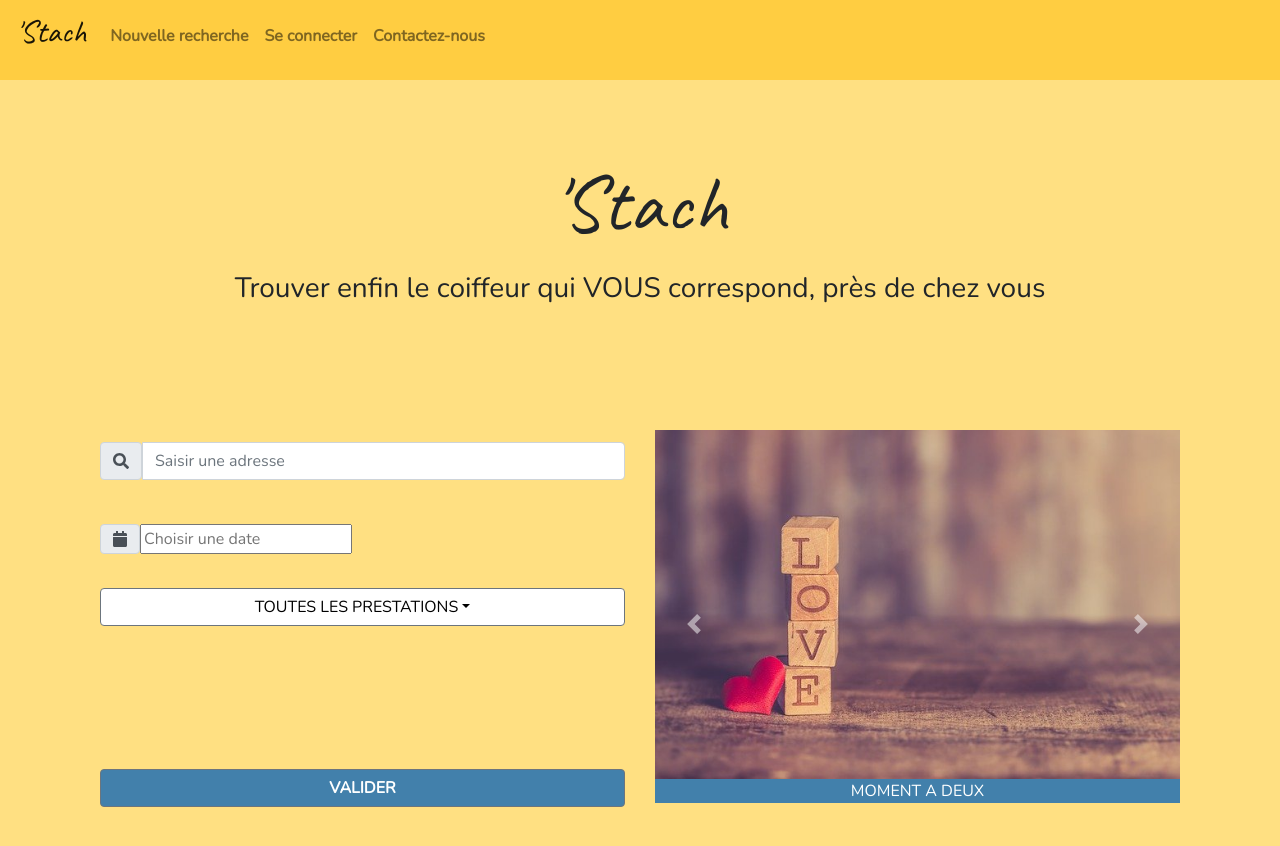
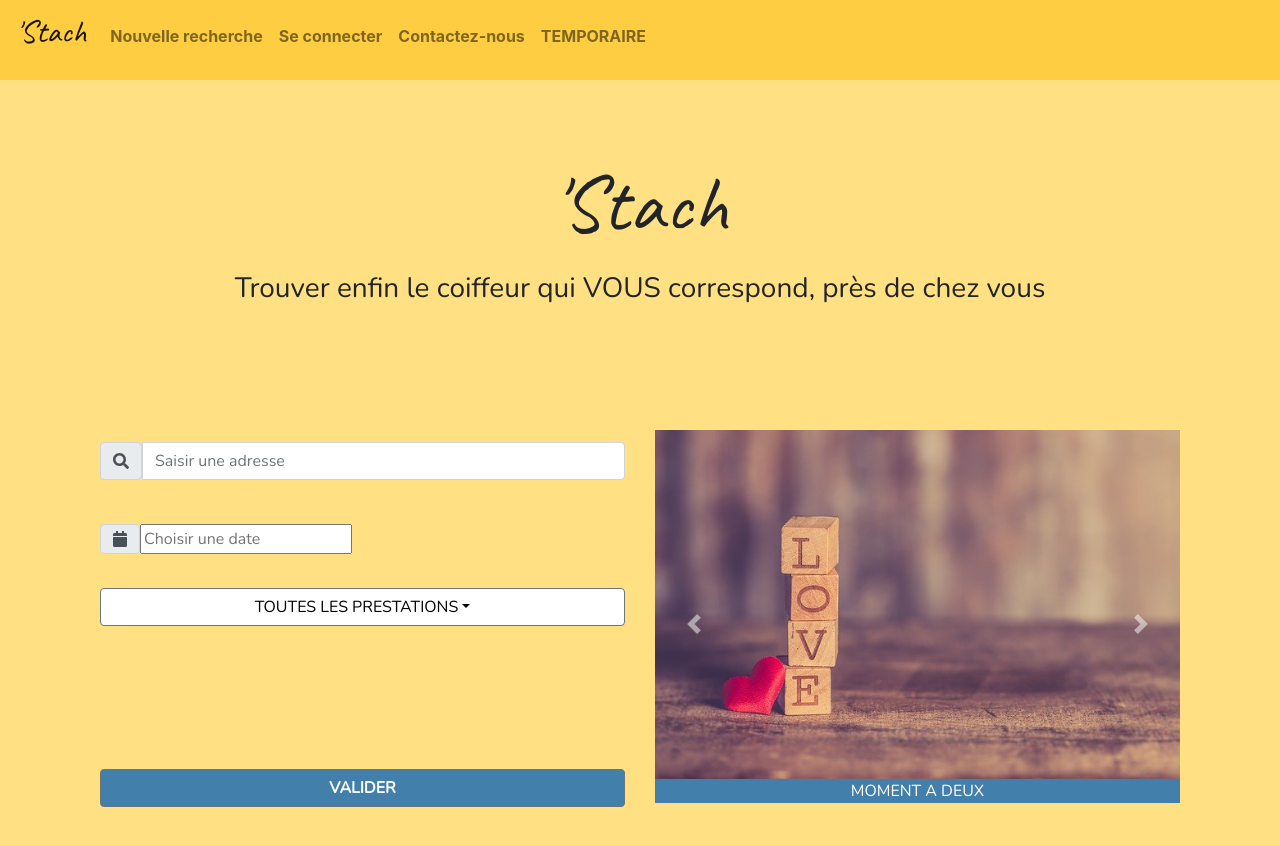
Before and after one commit to JulietteReve/stach-perso, a React (Create React App) app in the folder reactapp/: page / in a window 1280 px wide. Shown: the top 846 px of the page. Built offline with nearby package versions, Linux system fonts and the light colour scheme.

Commit message:
régler la nav-bar

```diff
--- a/reactapp/src/App.js
+++ b/reactapp/src/App.js
@@ -18,6 +18,7 @@ import ProfileScreen from './screens/ProfileScreen';
 import ShopScreen from './screens/ShopScreen';
 import SignInScreen from './screens/SignInScreen';
 import SignUpScreen from './screens/SignUpScreen';
+import Nav from './screens/Nav';
 
 import userChoice from './reducers/userChoice.reducer';
 import selectedShop from './reducers/selectShop.reducer';
@@ -30,7 +31,9 @@ function App() {
   return (
     <Provider store={store}>
       <Router>
+        <Nav></Nav>
         <Switch>
+
           <Route component={HomeScreen} path="/" exact />
           <Route component={AppointmentScreen} path="/rendezvous" exact />
           <Route component={ContactScreen} path="/contact" exact />
--- a/reactapp/src/screens/Nav.js
+++ b/reactapp/src/screens/Nav.js
@@ -37,6 +37,9 @@ function Header() {
             <NavItem>
               <NavLink href="/contact">Contactez-nous</NavLink>
             </NavItem>
+            <NavItem>
+              <NavLink href="/profil">TEMPORAIRE</NavLink>
+            </NavItem>
           </Nav>
         </Collapse>
       </Navbar>
--- a/reactapp/src/screens/ScreenHome.js
+++ b/reactapp/src/screens/ScreenHome.js
@@ -15,6 +15,7 @@ import Carousel from '../components/carousel';
 
 
 function HomeScreen (props) {
+  console.log('userfrom homscreen', props.user)
   registerLocale('fr', fr)
   const prestations = ['TOUTES LES PRESTATIONS', 'COUPE HOMME','COUPE FEMME','COUPE HOMME + BARBE','COUPE HOMME COLORATION','COUPE FEMME COLORATION','COUPE FEMME AFRO', 'COUPE HOMME AFRO', 'COUPE FEMME BALAYAGE', 'COUPE FEMME PERMANENTE']
 
@@ -126,7 +127,7 @@ var adressesTab = adresses.map((element, i) => {
   return (
 
     <div className='globalStyle'>
-        <Nav />
+
         <Container className='homePage'>
 
           <Col xs='12' style={{display: 'flex', flexDirection: 'column' ,alignItems: 'center'}}>
@@ -226,7 +227,11 @@ function mapDispatchToProps(dispatch){
   }
 }
 
+function mapStateToProps(state) {
+  return {user: state.user}
+}
+
 export default connect(
-  null,
+  mapStateToProps,
   mapDispatchToProps
 )(HomeScreen);
--- a/reactapp/src/screens/SignInScreen.js
+++ b/reactapp/src/screens/SignInScreen.js
@@ -69,6 +69,7 @@ function SignInScreen(props) {
               </Card>
 
             </Col>
+
           </Container>
     </div>
 
```
Also changed, not shown: reactapp/src/screens/ProfileScreen.js (+3 -4 lines).
